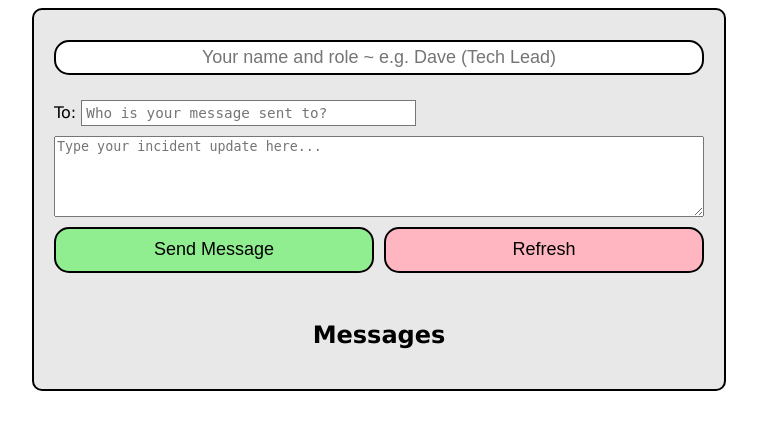
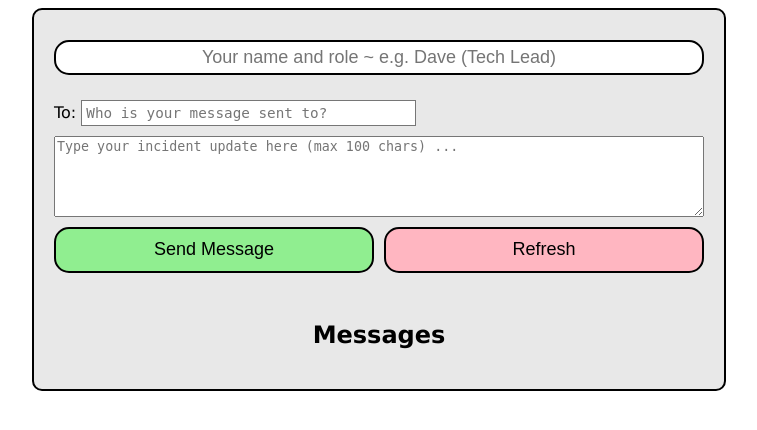
Before and after one commit to ingwaneorg/isigameko, a Flask app: template templates/team.html in a window 1280 px wide. Shown: the top 430 px of the page, without its empty margins (261-1018 px from the left). Run offline with Flask 3, Linux system fonts and the light colour scheme; the template is opened without the code that fills it, so the values that code supplies are empty.

```diff
--- a/templates/team.html
+++ b/templates/team.html
@@ -41,7 +41,7 @@
       <div class="row-gap"></div>
       <div class="row">
         <textarea id="message-input"
-                  placeholder="Type your incident update here..."
+                  placeholder="Type your incident update here (max 100 chars) ..."
                   maxlength="1000"
                   rows="5"
                   style="width: 100%; resize: vertical;"></textarea>
```
